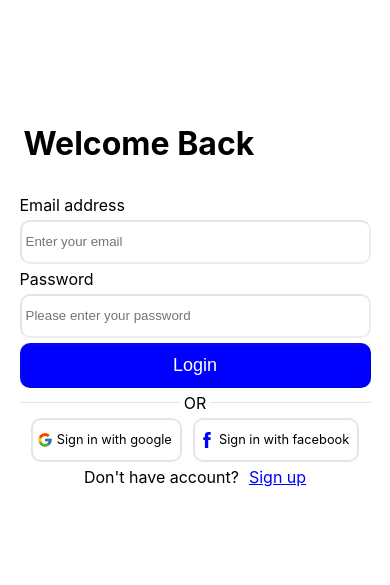
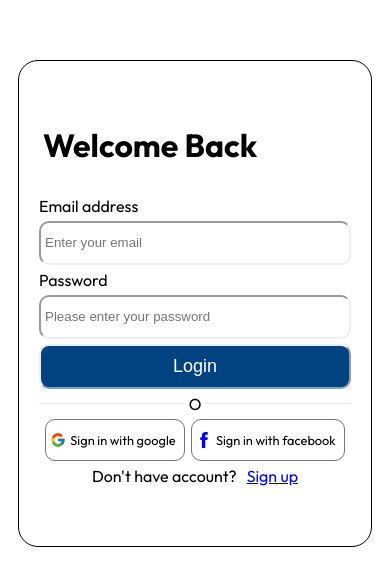
Before and after one commit to Eng-Ayman-Mohamed/antique, a React (Create React App) app: page /antique/SignIn in a window 390 px wide. Shown: the part 119-704 px from the top of the page. Built offline with nearby package versions, Linux system fonts and the light colour scheme.

Commit message:
header and navbar

```diff
--- a/public/index.html
+++ b/public/index.html
@@ -27,6 +27,10 @@
     <title>Antique | Official site | The best antiques </title>
   </head>
   <body>
+    <style>
+      @import url('https://fonts.googleapis.com/css2?family=Outfit:wght@100..900&display=swap');
+      @import url('https://fonts.googleapis.com/css2?family=Julius+Sans+One&family=Outfit:wght@100..900&display=swap');
+      </style>
     <noscript>You need to enable JavaScript to run this app.</noscript>
     <div id="root"></div>
     <!--
--- a/src/App.css
+++ b/src/App.css
@@ -1,10 +1,25 @@
+:root{
+    --primary-color:#004380;
+    --primary-font-color:white;
+    --secondary-font:"Julius Sans One" ;
+    --border:light-dark(rgb(118, 118, 118), rgb(133, 133, 133)) solid 1px;
+    --border-radius:10px;
+}
+
+
+
 .break{
     background-color: rgb(0, 0, 0 , .1);
     height: 1px;
     width: -webkit-fill-available;
 }
 
-/*Sign in and Sign up pages*/
+
+/*
+
+Sign in and Sign up pages
+
+*/
 
 .SignContainer{
     display: grid;
@@ -16,6 +31,7 @@
     display: flex;
     justify-content: center;
     align-items: center;
+
 }
 
 .SignWelcome{
@@ -26,20 +42,23 @@
     display: flex;
     flex-wrap: wrap;
     gap: 5px;
+    border: black solid 1px;
+    padding: 60px 20px;
+    border-radius: 20px;
 }
 
 .SignFormContainer input, h3 , h1 , h4 , .SignDifferent{
     width: -webkit-fill-available;
     height: 32px;
-    border-radius: 10px;
+    border-radius: var(--border-radius);
     padding: 4px;
-    border-color: rgb(0, 0, 0 , .1) ;
+    border-color: var(--border) ;
 }
 
 
 .SignFormContainer .SignSubmit{
-    background-color: blue;
-    color: white;
+    background-color: var(--primary-color);
+    color: var(--primary-font-color);
     font-size: large;
     padding: 10px;
     height: auto;
@@ -47,7 +66,7 @@
 
 }
 .SignDifferent{
-    border: rgb(0, 0, 0 , .1) solid 2px ;
+    border: var(--border) ;
     display: flex;
     align-items: center;
     justify-content: space-between;
@@ -100,7 +119,7 @@
 
 }
 
-@media screen and (max-width:1030px) {
+@media screen and (max-width:1010px) {
     .SignContainer{
         display: grid;
         grid-template-columns: auto;
@@ -111,8 +130,99 @@
     }
 }
 
-@media screen and (max-width:615px) {
+@media screen and (max-width:500px) {
     .SignFormContainer form {
-        width: 90%;
+        width: 80%;
     }
 }
+
+
+@media screen and (max-width:380px) {
+    .SignFormContainer form {
+        width: 85%;
+    }
+}
+/*
+
+    Navigation bar
+
+*/
+
+.NavBarContainer{
+    background-color: var(--primary-color);
+    color: var(--primary-font-color);
+    display: grid;
+    grid-template-columns: auto auto;
+    padding: 10px 20px;
+/*     height: 40px;
+ */}
+
+.NavBarRight {
+    display: flex;
+    justify-content: flex-end;
+    column-gap: 5px;
+}
+.NavBarLeft{
+    display: flex;
+    justify-content: flex-start;
+}
+
+.NavBarRight >p{
+    padding-left:5px ;
+    border-left: white solid 1px ;
+}
+
+.NavBarLanguage , .NavBarAccount{
+    display: flex;
+    align-items: center;
+    column-gap: 5px;
+    cursor: pointer;
+}
+
+
+/*
+
+Header
+
+*/
+
+.HeaderContainer{
+    display: grid;
+    grid-template-columns: auto auto;
+    padding: 10px 20px;
+    border-bottom: var(--border);
+}
+
+.HeaderLeft{
+    display: flex;
+    justify-content: flex-start;
+    column-gap: 10px;
+
+}
+
+
+.HeaderLeft p{
+    font-size: xx-large;
+    font-family: var(--secondary-font) ,"Outfit" ,'Segoe UI', 'Roboto', 'Oxygen';
+    font-weight: 700;
+    text-decoration: none;
+    color: var(--primary-color);
+}
+
+.HeaderRight{
+    display: flex;
+    justify-content: flex-end;
+}
+
+.HeaderSearch {
+    display: flex;
+    border: var(--border);
+    border-radius: var(--border-radius);
+    border-style: inset;
+
+}
+
+.HeaderSearch input, input:focus{
+    border: none;
+    font-size: large;
+}
--- a/src/index.css
+++ b/src/index.css
@@ -5,7 +5,7 @@
 }
 
 body {
-  font-family: -apple-system, BlinkMacSystemFont, 'Segoe UI', 'Roboto', 'Oxygen',
+  font-family: "Outfit", -apple-system, BlinkMacSystemFont, 'Segoe UI', 'Roboto', 'Oxygen',
     'Ubuntu', 'Cantarell', 'Fira Sans', 'Droid Sans', 'Helvetica Neue',
     sans-serif;
   -webkit-font-smoothing: antialiased;
--- a/src/pages/SignIn/SignIn.jsx
+++ b/src/pages/SignIn/SignIn.jsx
@@ -10,17 +10,17 @@ const SignIn = () => {
         <form>
           <h1 className="SignWelcome">Welcome Back</h1>
           <label htmlFor="email">Email address</label>
-          <input id="email" placeholder="Enter your email" type="text" />
+          <input id="email" placeholder="Enter your email" type="email" />
           <label htmlFor="Password">Password</label>
           <input
             id="Password"
             placeholder="Please enter your password"
-            type="text"
+            type="password"
           />
           <input type="submit" value={"Login"} className="SignSubmit" />
           <div className="SignFormDiv">
             <div className="break" />
-            <p>OR</p>
+            <p>O</p>
             <div className="break" />
           </div>
           <div className="SignFormDiv">
--- a/src/pages/SignUp/SignUp.jsx
+++ b/src/pages/SignUp/SignUp.jsx
@@ -9,15 +9,15 @@ const SignUp = () => {
       <div className="SignFormContainer">
         <form>
           <h1 className="SignWelcome">Get started now</h1>
-          <label htmlFor="email">Name</label>
-          <input id="email" placeholder="Enter your Name" type="text" />
+          <label htmlFor="name">Name</label>
+          <input id="name" placeholder="Enter your Name" type="text" />
           <label htmlFor="email">Email address</label>
-          <input id="email" placeholder="Enter your email" type="text" />
+          <input id="email" placeholder="Enter your email" type="email" />
           <label htmlFor="Password">Password</label>
           <input
             id="Password"
             placeholder="Please enter your password"
-            type="text"
+            type="password"
           />
           <input type="submit" value={"Sign up"} className="SignSubmit" />
           <div className="SignFormDiv">
```
Also changed, not shown: src/components/Header.jsx (added, +27 -0 lines), src/components/NavBar.jsx (added, +25 -0 lines).
